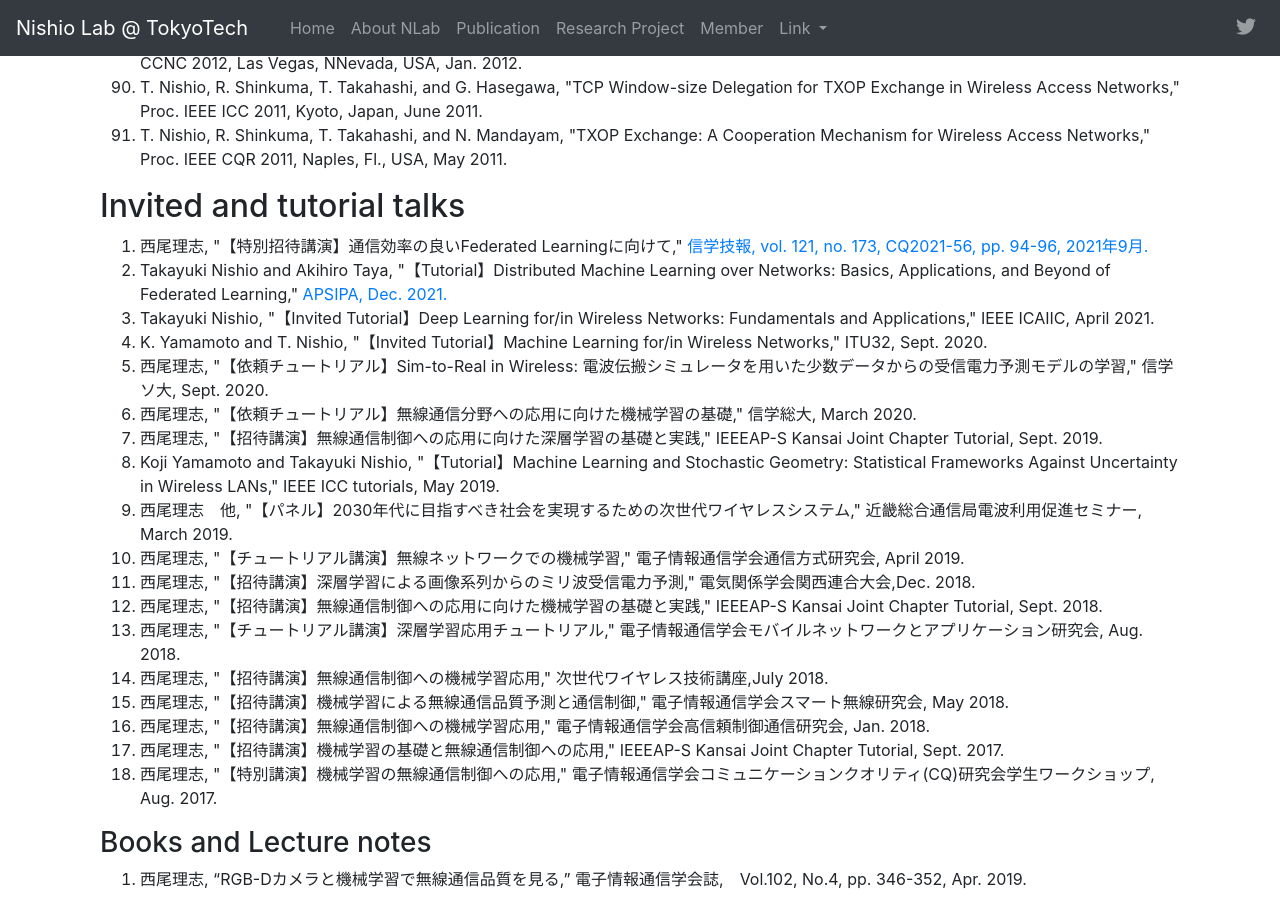
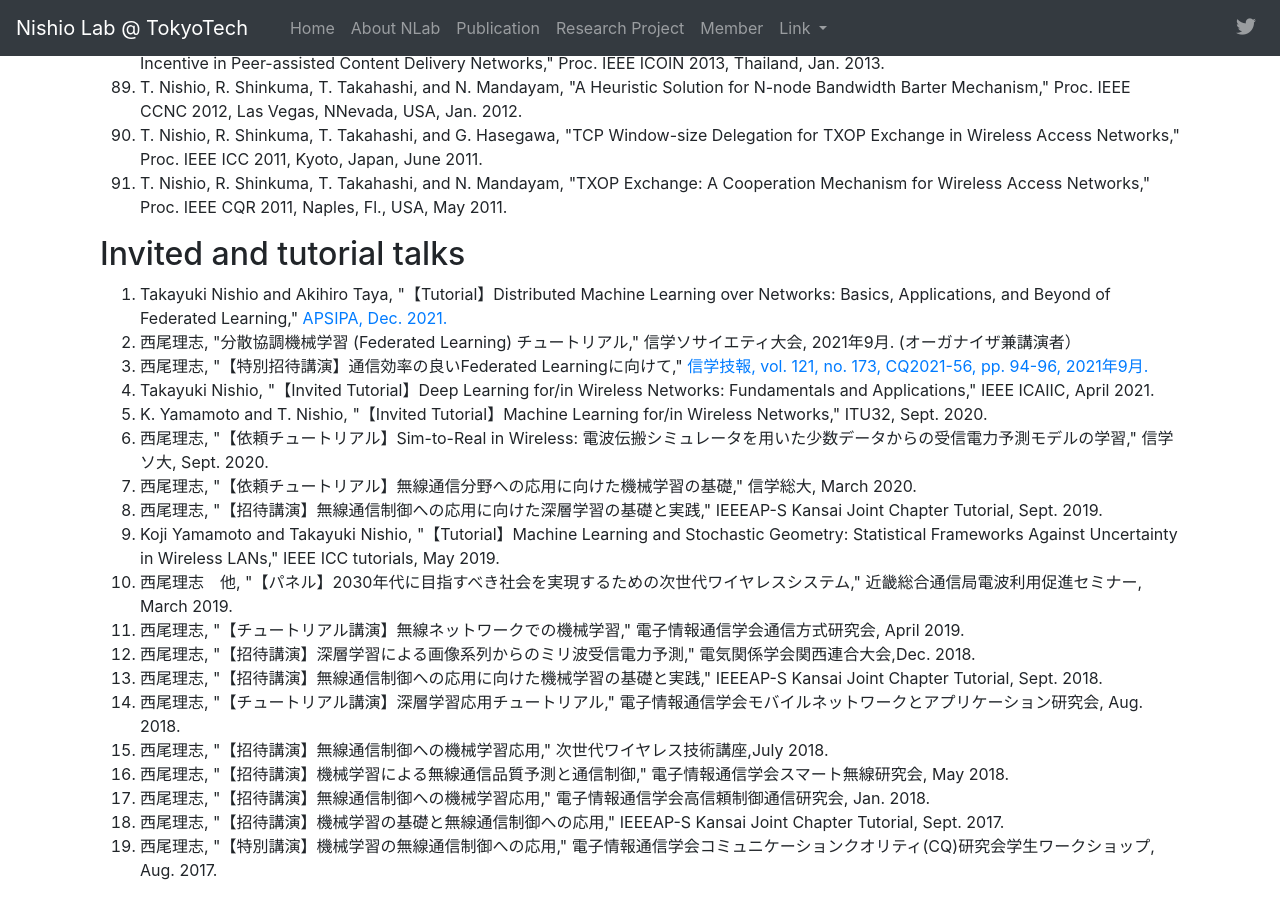
Before and after one commit to nishio-laboratory/nishio-laboratory.github.io, a Jekyll site: the page built from _pages/publications.md, in a window 1280 px wide and 900 px high, scrolled down 8054 px. Built offline with Jekyll 4.4.1, drawn with Linux system fonts in a browser that asks for light colours; nearby versions of some CDN libraries; some of the changed text lies outside the part shown.

Commit message:
業績更新

```diff
--- a/_data/pub_tutorial.yml
+++ b/_data/pub_tutorial.yml
@@ -1,17 +1,26 @@
+- authors: "Takayuki Nishio and Akihiro Taya"
+  title: "【Tutorial】Distributed Machine Learning over Networks: Basics, Applications, and Beyond of Federated Learning"
+  journal: "APSIPA, Dec. 2021."
+  year: 2021
+  url: https://www.apsipa2021.org/tutorial.html
+  image: dummy.png
+  description:
+  highlight: 0
+
+- authors: "西尾理志"
+  title: "分散協調機械学習 (Federated Learning) チュートリアル"
+  journal: "信学ソサイエティ大会, 2021年9月. (オーガナイザ兼講演者）"
+  year: 2021
+  url:
+  image: dummy.png
+  description:
+  highlight: 0
+
 - authors: "西尾理志"
   title: "【特別招待講演】通信効率の良いFederated Learningに向けて"
   journal: "信学技報, vol. 121, no. 173, CQ2021-56, pp. 94-96, 2021年9月."
   year: 2021
   url: https://www.ieice.org/ken/paper/202109109Cf2/
-  image: dummy.png
-  description:
-  highlight: 0
-
-- authors: "Takayuki Nishio and Akihiro Taya"
-  title: "【Tutorial】Distributed Machine Learning over Networks: Basics, Applications, and Beyond of Federated Learning"
-  journal: "APSIPA, Dec. 2021."
-  year: 2021
-  url: https://www.apsipa2021.org/tutorial.html
   image: dummy.png
   description:
   highlight: 0
```
Also changed, not shown: _data/news.yml (+8 -0 lines), _data/pub_journal.yml (+10 -0 lines).
